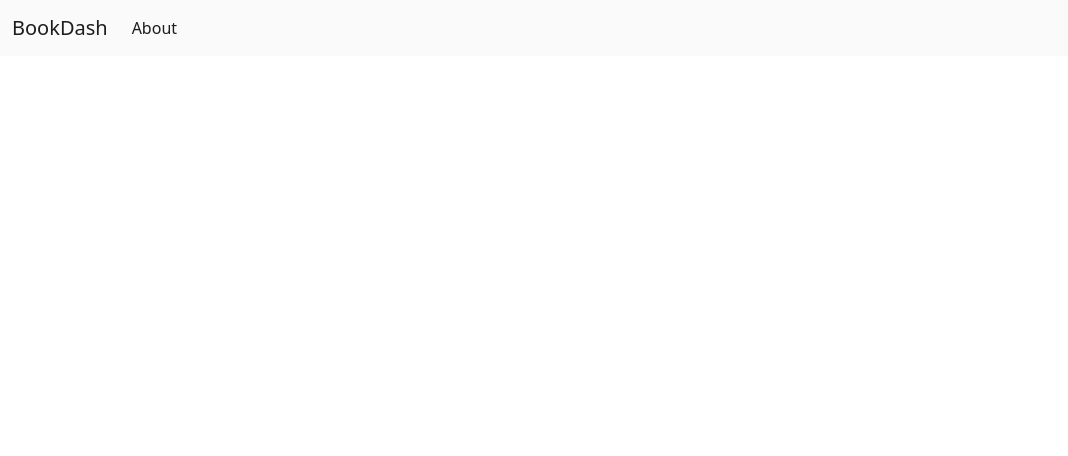
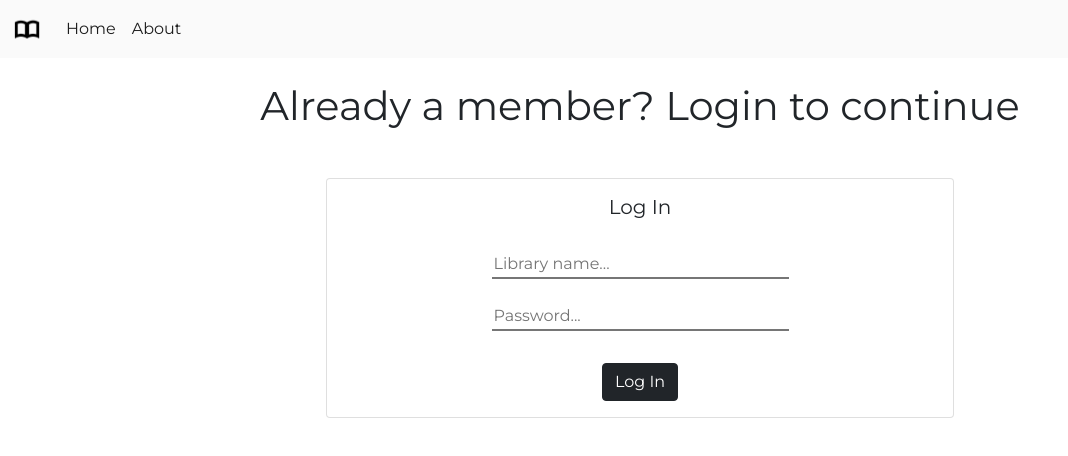
Before and after one commit to PatricioPoncini/bookdash-front, a Vue app: page /login in a window 1280 px wide. Before the commit this address had no page. Shown: the top 456 px of the page, without its empty margins (0-1068 px from the left). Built offline with nearby package versions, Linux system fonts and the light colour scheme.

Commit message:
add login view

```diff
--- a/src/App.vue
+++ b/src/App.vue
@@ -7,13 +7,16 @@ import { RouterLink, RouterView } from 'vue-router'
     <!-- Navbar -->
     <nav class="navbar navbar-expand-lg">
       <div class="container-fluid">
-        <a class="navbar-brand" href="/">BookDash</a>
+        <a class="navbar-brand" href="/"><img src="../public/book_logo.png" class="imgLogo" /></a>
         <button class="navbar-toggler" type="button" data-bs-toggle="collapse" data-bs-target="#navbarNav"
           aria-controls="navbarNav" aria-expanded="false" aria-label="Toggle navigation">
           <span class="navbar-toggler-icon"></span>
         </button>
         <div class="collapse navbar-collapse" id="navbarNav">
           <ul class="navbar-nav">
+            <li class="nav-item">
+              <a class="nav-link active" aria-current="page" href="/">Home</a>
+            </li>
             <li class="nav-item">
               <a class="nav-link active" aria-current="page" href="/about">About</a>
             </li>
@@ -27,11 +30,18 @@ import { RouterLink, RouterView } from 'vue-router'
 </template>
 
 <style scoped>
+@import url('https://fonts.googleapis.com/css2?family=Montserrat:wght@200;400;500&display=swap');
+
 .navbar {
   background: rgb(250, 250, 250);
 }
 
+.imgLogo {
+  width: 30px;
+}
+
 .navbar a {
   color: #1d1d1d;
+  font-family: Montserrat, system-ui, -apple-system, BlinkMacSystemFont, 'Segoe UI', Roboto, Oxygen, Ubuntu, Cantarell, 'Open Sans', 'Helvetica Neue', sans-serif;
 }
 </style>
--- a/src/router/index.ts
+++ b/src/router/index.ts
@@ -2,6 +2,7 @@ import { createRouter, createWebHistory } from 'vue-router'
 import HomeView from '../views/HomeView.vue';
 import AboutView from "../views/AboutView.vue";
 import SignUpView from "../views/SignUpView.vue";
+import LogInView from "../views/LogInView.vue";
 
 const router = createRouter({
   history: createWebHistory(import.meta.env.BASE_URL),
@@ -24,6 +25,11 @@ const router = createRouter({
       name: 'signup',
       component: SignUpView
     },
+    {
+      path: '/login',
+      name: 'login',
+      component: LogInView
+    },
   ]
 })
 
--- a/src/views/HomeView.vue
+++ b/src/views/HomeView.vue
@@ -8,7 +8,7 @@
         <h1 class="text-center">WELCOME TO BOOKDASH</h1>
         <p class="text-center">Your book stock inventory system</p>
         <div class="d-flex justify-content-center">
-          <a type="button" class="btn btn-dark text-center mx-5">Log In</a>
+          <a type="button" class="btn btn-dark text-center mx-5" href="/login">Log In</a>
           <a type="button" class="btn btn-white text-center mx-5 signUpButtonStyle" href="/signup">Sign Up</a>
         </div>
       </div>
--- /dev/null
+++ b/src/views/LogInView.vue
@@ -0,0 +1,97 @@
+<template>
+    <div class="row d-flex justify-content-center">
+        <h1 class="text-center mb-5 mt-4">Already a member? Login to continue</h1>
+        <div class="col-sm-6 mb-3 mb-sm-0">
+            <form @submit=login>
+                <div class="card text-center">
+                    <div class="card-body">
+                        <h5 class="card-title">Log In</h5>
+                        <input placeholder="Library name..." class="mb-4 mt-4 inputStyle" required="true"
+                            v-model="libraryName">
+                        <br />
+                        <input type="password" placeholder="Password..." class="mb-4 inputStyle" v-model="libraryPassword"
+                            required="true">
+                        <br />
+                        <button class=" btn btn-dark mx-auto mt-2" type="submit">Log In</button>
+                    </div>
+                    <div class="alert alert-danger mx-auto" role="alert" v-if="errorAlert">
+                        {{ errorMessage }}
+                    </div>
+                    <div class="alert alert-success mx-auto" role="alert" v-if="successAlert">
+                        Successful login
+                        <div class="spinner-border" role="status" v-if="successAlert"></div>
+                    </div>
+                </div>
+            </form>
+        </div>
+    </div>
+</template>
+
+<script lang="ts">
+import axios from 'axios'
+import { ENDPOINT } from '@/env'
+
+export interface ILoginData {
+    name: string,
+    password: string
+}
+
+export default {
+    data() {
+        return {
+            libraryName: "",
+            libraryPassword: "",
+            errorMessage: "",
+            errorAlert: false,
+            successAlert: false,
+            successMessage: ""
+        }
+    },
+    methods: {
+        login(event: any) {
+            event.preventDefault();
+
+            const loginLibraryData: ILoginData = {
+                name: this.libraryName,
+                password: this.libraryPassword
+            }
+            axios.post(`${ENDPOINT}/login`, loginLibraryData)
+                .then(response => {
+                    this.errorAlert = false;
+                    this.successAlert = true;
+                    window.localStorage.setItem("auth_token", response.data.Tokens.authToken);
+                    window.localStorage.setItem("refresh_token", response.data.Tokens.refreshToken);
+                    setTimeout(() => {
+                        this.$router.push("/home")
+                    }, 2000);
+                    console.log(response.data);
+                })
+                .catch(error => {
+                    this.successAlert = false;
+                    this.errorAlert = true;
+                    this.errorMessage = error.response.data.message;
+                    console.log(error);
+                })
+        }
+    }
+}
+</script>
+
+<style scoped>
+@import url('https://fonts.googleapis.com/css2?family=Montserrat:wght@200;400;500&display=swap');
+
+h1,
+h5,
+button {
+    font-family: Montserrat, system-ui, -apple-system, BlinkMacSystemFont, 'Segoe UI', Roboto, Oxygen, Ubuntu, Cantarell, 'Open Sans', 'Helvetica Neue', sans-serif;
+    font-weight: 400;
+}
+
+.inputStyle {
+    font-family: Montserrat, system-ui, -apple-system, BlinkMacSystemFont, 'Segoe UI', Roboto, Oxygen, Ubuntu, Cantarell, 'Open Sans', 'Helvetica Neue', sans-serif;
+    width: 50%;
+    border-top: none;
+    border-left: none;
+    border-right: none;
+}
+</style>
--- a/src/views/SignUpView.vue
+++ b/src/views/SignUpView.vue
@@ -87,6 +87,8 @@ export default {
 </script>
 
 <style scoped>
+@import url('https://fonts.googleapis.com/css2?family=Montserrat:wght@200;400;500&display=swap');
+
 h1,
 h5,
 p,
@@ -95,7 +97,12 @@ a {
     font-weight: 400;
 }
 
+button {
+    font-family: Montserrat, system-ui, -apple-system, BlinkMacSystemFont, 'Segoe UI', Roboto, Oxygen, Ubuntu, Cantarell, 'Open Sans', 'Helvetica Neue', sans-serif;
+}
+
 .inputStyle {
+    font-family: Montserrat, system-ui, -apple-system, BlinkMacSystemFont, 'Segoe UI', Roboto, Oxygen, Ubuntu, Cantarell, 'Open Sans', 'Helvetica Neue', sans-serif;
     width: 50%;
     border-top: none;
     border-left: none;
```
Also changed, not shown: public/book_logo.png (added), src/utils/interfaces/libraryInterface.ts (deleted).
